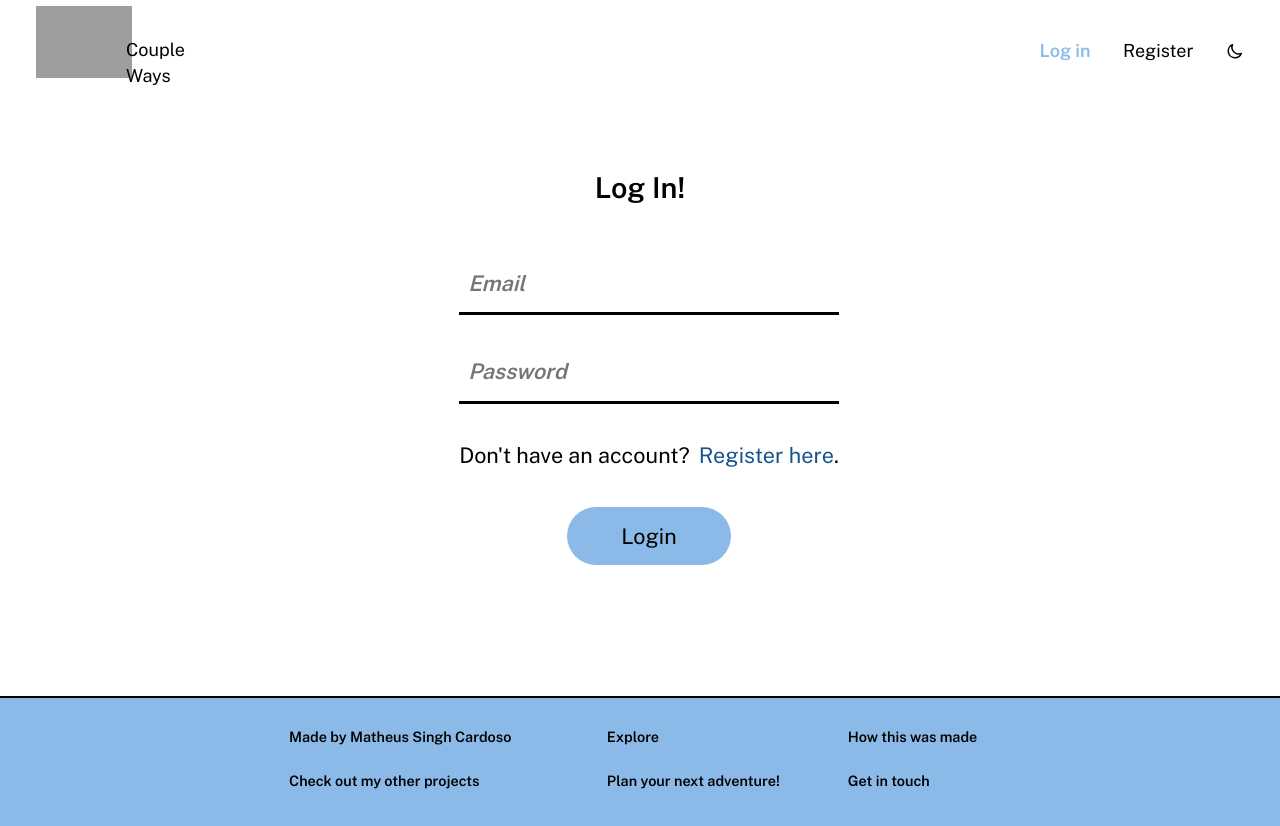
After one commit to Snapcaszz/CoupleWays, a Flask app: page /login in a window 1280 px wide. The commit adds this page. Run offline with Flask 3, Linux system fonts and the light colour scheme; some libraries are stand-ins or nearby versions; grey boxes are pictures that could not be loaded.

Commit message:
Finished implementing user authentication

```diff
--- a/couple_ways/__init__.py
+++ b/couple_ways/__init__.py
@@ -15,6 +15,7 @@ def create_app():
         "SECRET_KEY", "5B2A8DB6FB704A5A90E09E2DF2EE056F45E741CCD005644389D276C29A94F69D"
     )
     app.config["UPLOADED_PHOTOS_DEST"] = "./couple_ways/static/uploads"
+
     configure_uploads(app, photos)
 
     app.db = MongoClient(app.config["MONGODB_URI"]).get_default_database()
--- a/couple_ways/forms.py
+++ b/couple_ways/forms.py
@@ -3,8 +3,8 @@ import datetime
 from flask import current_app
 
 from flask_wtf import FlaskForm
-from wtforms import FloatField, StringField, SubmitField, TextAreaField, DateField
-from wtforms.validators import InputRequired, NumberRange, DataRequired, ValidationError
+from wtforms import FloatField, StringField, SubmitField, TextAreaField, DateField, PasswordField
+from wtforms.validators import InputRequired, NumberRange, DataRequired, ValidationError, Email, EqualTo, Length
 from flask_wtf.file import FileAllowed, FileRequired, FileField
 from couple_ways.utils.functions import youtube_url_to_embed, photos
 
@@ -119,10 +119,46 @@ class TripDeletionForm(FlaskForm):
     submit = SubmitField("Yes")
 
 class ImageUpload(FlaskForm):
-    photo = FileField("Select an image",
+    photo = FileField(label="Choose file:",
+        render_kw={'label': 'Choose file'},
         validators=[
             FileAllowed(photos, "Only images are allowed!"),
             FileRequired("File field should not be empty")
         ]
     )
     submit = SubmitField("Upload")
+
+class RegisterForm(FlaskForm):
+    email = StringField("Email", render_kw={'placeholder': 'Email'}, validators=[InputRequired(), Email()])
+
+    password = PasswordField(
+        "Password",
+        render_kw={'placeholder': 'Password'},
+        validators=[
+            InputRequired(),
+            Length(
+                min=4,
+                max=20,
+                message="Your password must be between 4 and 20 characters long.",
+            ),
+        ],
+    )
+
+    confirm_password = PasswordField(
+        "Confirm Password",
+        render_kw={'placeholder': 'Confirm Password'},
+        validators=[
+            InputRequired(),
+            EqualTo(
+                "password",
+                message="This password did not match the one in the password field.",
+            ),
+        ],
+    )
+
+    submit = SubmitField("Register")
+
+class LoginForm(FlaskForm):
+    email = StringField("Email", render_kw={'placeholder': 'Email'}, validators=[InputRequired(), Email()])
+    password = PasswordField("Password", render_kw={'placeholder': 'Password'}, validators=[InputRequired()])
+    submit = SubmitField("Login")
--- a/couple_ways/routes.py
+++ b/couple_ways/routes.py
@@ -1,4 +1,6 @@
 import uuid, os
+import functools
+
 from datetime import datetime, date, time
 from dateutil.relativedelta import relativedelta
 from couple_ways.utils.functions import months_between_dates, photos
@@ -17,15 +19,24 @@ from flask import (
     flash,
     send_from_directory,
 )
-from couple_ways.models import Trip
-from couple_ways.forms import NewTripForm, EditTripForm, HotelSimulationForm, TripDeletionForm, ImageUpload
+from couple_ways.models import Trip, User
+from couple_ways.forms import NewTripForm, EditTripForm, HotelSimulationForm, TripDeletionForm, ImageUpload, RegisterForm, LoginForm
 from dataclasses import asdict
-
+from passlib.hash import pbkdf2_sha256
 
 pages = Blueprint(
     "pages", __name__, template_folder="templates", static_folder="static",
 )
 
+def login_required(route):
+    @functools.wraps(route)
+    def route_wrapper(*args, **kwargs):
+        if session.get("email") is None:
+            return redirect(url_for(".login"))
+
+        return route(*args, **kwargs)
+
+    return route_wrapper
 
 @pages.route("/")
 def landing_page():
@@ -47,6 +58,7 @@ def toggle_theme():
 
 
 @pages.route("/add_trip", methods=["GET", "POST"])
+@login_required
 def add_trip():
     form = NewTripForm()
 
@@ -61,14 +73,21 @@ def add_trip():
         )
 
         current_app.db.trips.insert_one(asdict(trip))
+        current_app.db.user.update_one(
+            {"_id": session["user_id"]}, {"$push": {"trips": trip._id}}
+        )
         return redirect(url_for(".my_trips"))
 
     return render_template("add_trip.html", title="Couple Ways - Add Trip", form=form)
 
 
 @pages.route("/my_trips")
+@login_required
 def my_trips():
-    trip_data = current_app.db.trips.find({})
+    user_data = current_app.db.user.find_one({"email": session["email"]})
+    user = User(**user_data)
+
+    trip_data = current_app.db.trips.find({"_id": {"$in": user.trips}})
     trips = [Trip(**trip) for trip in trip_data]
     for trip in trips:
         trip.start_date = trip.start_date.date().strftime("%d %b %Y")
@@ -80,6 +99,7 @@ def my_trips():
 
 
 @pages.get("/trip/<string:_id>/rate")
+@login_required
 def rate_trip(_id):
     rating = int(request.args.get("rating"))
     try:
@@ -96,6 +116,7 @@ def rate_trip(_id):
 
 
 @pages.get("/trip/<string:_id>/rate/this")
+@login_required
 def rate_this_trip(_id):
     rating = int(request.args.get("rating"))
     try:
@@ -173,6 +194,7 @@ def trip(_id: str):
 
 
 @pages.route("/edit_trip/<string:_id>", methods=["GET", "POST"])
+@login_required
 def edit_trip(_id):
     trip = Trip(**current_app.db.trips.find_one({"_id": _id}))
     form = EditTripForm(obj=trip)
@@ -192,10 +214,11 @@ def edit_trip(_id):
         current_app.db.trips.update_one({"_id": trip._id}, {"$set": asdict(trip)})
         return redirect(url_for(".trip", _id=trip._id))
 
-    return render_template("edit_trip.html", title="Couple Ways - Edit Trip", form=form, image_url=image_url)
+    return render_template("edit_trip.html", title="Couple Ways - Edit Trip", form=form)
 
 
 @pages.route("/simulate_trip/<string:_id>", methods=["GET", "POST"])
+@login_required
 def simulate_trip(_id):
     trip = Trip(**current_app.db.trips.find_one({"_id": _id}))
     form = HotelSimulationForm()
@@ -223,6 +246,7 @@ def simulate_trip(_id):
 
 
 @pages.route("/delete/trip/<string:_id>", methods=["GET", "POST"])
+@login_required
 def delete_trip(_id):
     trip = Trip(**current_app.db.trips.find_one({"_id": _id}))
     form = TripDeletionForm()
@@ -250,6 +274,7 @@ def delete_trip(_id):
     return render_template("delete_trip_confirmation.html", form=form, trip=trip, title="Couple Ways - Delete Trip")
 
 @pages.route("/upload/image/<string:_id>", methods=["GET", "POST"])
+@login_required
 def upload_image(_id):
     trip = Trip(**current_app.db.trips.find_one({"_id": _id}))
     form = ImageUpload()
@@ -270,3 +295,58 @@ def upload_image(_id):
         return redirect(url_for('.trip', _id=trip._id))
 
     return render_template("upload_image.html", title="Couple Ways - upload trip image", form=form, trip=trip)
+
+@pages.route("/register", methods=["GET", "POST"])
+def register():
+    if session.get("email"):
+        return redirect(url_for(".my_trips"))
+
+    form=RegisterForm()
+
+    if form.validate_on_submit():
+        user = User(
+            _id=uuid.uuid4().hex,
+            email=form.email.data,
+            password=pbkdf2_sha256.hash(form.password.data),
+        )
+
+        current_app.db.user.insert_one(asdict(user))
+
+        flash("User registered successfully", "success")
+
+        return redirect(url_for(".login"))
+
+    return render_template("register.html", form=form, title="Couple Ways - Register")
+
+@pages.route("/login", methods=["GET", "POST"])
+def login():
+    if session.get("email"):
+        return redirect(url_for(".my_trips"))
+
+    form=LoginForm()
+
+    if form.validate_on_submit():
+        user_data = current_app.db.user.find_one({"email": form.email.data})
+        if not user_data:
+            flash("Login credentials not correct", category="danger")
+            return redirect(url_for(".login"))
+
+        user = User(**user_data)
+
+        if user and pbkdf2_sha256.verify(form.password.data, user.password):
+            session["user_id"] = user._id
+            session["email"] = user.email
+
+            return redirect(url_for(".my_trips"))
+
+        flash("Login credentials not correct", category="danger")
+
+    return render_template("login.html", title="Couple Ways - Login", form=form)
+
+@pages.route("/logout")
+def logout():
+    current_theme = session.get("theme")
+    session.clear()
+    session["theme"] = current_theme
+
+    return redirect(url_for(".login"))
--- /dev/null
+++ b/couple_ways/static/css/forms.css
@@ -0,0 +1,76 @@
+.form__title--credentials {
+    margin-bottom: 0;
+}
+
+.form--credentials {
+    margin: 0 auto;
+    max-width: 30rem;
+    font-size: 1.2rem;
+
+    background: var(--background-color);
+}
+
+.form__container--credentials {
+    padding: 2.5rem 1.5rem 1.5rem 1.5rem;
+}
+
+@media screen and (min-width: 24.75em) {
+    .form__container--credentials {
+        padding-left: 2rem;
+    }
+}
+
+@media screen and (min-width: 30em) {
+    .form__container--credentials{
+        padding-left: 2.5rem;
+    }
+}
+
+.form__group--credentials {
+    display: flex;
+    flex-direction: column;
+    margin-bottom: 1.5rem;
+}
+
+.form__field--credentials {
+    outline: none;
+    border: none;
+
+    border-bottom: 3px solid var(--text-dark);
+    font-size: inherit;
+    font-family: inherit;
+
+    padding: 0.75rem 0.5rem;
+    background: var(--background-color);
+    font-weight: bold;
+    font-style: italic;
+    color: var(--text-dark);
+}
+
+.button--form {
+    margin: 2rem auto 0 auto;
+    padding: 0.75rem 3rem;
+    border: none;
+}
+
+.form__link {
+    margin-left: 0.5rem;
+    text-decoration: none;
+    color: var(--accent-color-2);
+}
+
+.form__link:hover {
+    text-decoration: underline;
+}
+
+.form__small--credentials {
+    display: flex;
+    margin-top: 2rem;
+}
+
+.form__flash--danger {
+    display: flex;
+    margin: 0 auto;
+    margin-top: 1rem;
+    font-size: 1rem;
+}
--- a/couple_ways/static/css/main.css
+++ b/couple_ways/static/css/main.css
@@ -10,6 +10,7 @@
   --button-accent: #acd4fc;
   --hover-color: #8CBAE8;
   --accent-color-2: #18538d;
+  --accent-color-3: #8CBAE8;
   --tag-color: #e5e5e5;
   --fill-color: #ffd02a;
 
@@ -177,7 +179,7 @@ body {
 
 .nav__link--active {
   font-weight: bold;
-  color: var(--accent-color);
+  color: var(--accent-color-3);
   transition: all 0.2s ease-in-out;
 }
 
--- a/couple_ways/static/css/trip.css
+++ b/couple_ways/static/css/trip.css
@@ -134,7 +134,7 @@
 }
 
 .hotel__description {
-    padding: 1rem;
+    padding: 0.5rem;
     font-style: italic;
 }
 
@@ -142,7 +142,9 @@
     margin-bottom: 1.5rem;
 }
 
-.sim__meta {
+.sim__meta--description {
+    display: flex;
+    flex-direction: column;
     margin-left: 6rem;
     margin-right: 6rem;
 }
--- a/couple_ways/templates/layout.html
+++ b/couple_ways/templates/layout.html
@@ -16,7 +16,7 @@
     </head>
 
     <body>
-        {{ nav_bar("matheus.scep@gmail.com", session.get("theme")) }}
+        {{ nav_bar(session.get("email"), session.get("theme")) }}
         <main class="main">
             {% block main_content %} {% endblock %}
         </main>
--- /dev/null
+++ b/couple_ways/templates/login.html
@@ -0,0 +1,48 @@
+{% from "macros/fields.html" import render_text_field %}
+
+{% extends "layout.html" %}
+
+{%- block head_content %}
+    <link rel="stylesheet" href="{{ url_for('static', filename='css/forms.css') }}" />
+{% endblock %}
+
+{% block main_content %}
+<div class="form__block">
+    <h1 class="form__title form__title--credentials">Log In!</h1>
+    <form name="register" method="post" novalidate class="form--credentials">
+        {% with messages = get_flashed_messages(with_categories=true) %}
+            {%- for category, message in messages %}
+                <span class="form__flash form__flash--{{category}}"> {{ message }}</span>
+            {% endfor %}
+        {% endwith %}
+
+        <div class="form__container--credentials">
+            {{ form.hidden_tag() }}
+
+            <div class="form__group--credentials">
+                {{ form.email(class_="form__field--credentials") }}
+
+                {%- for error in form.email.errors %}
+                    <span class="form__error">*{{ error }}</span>
+                {% endfor %}
+            </div>
+
+            <div class="form__group--credentials">
+                {{ form.password(class_="form__field--credentials") }}
+
+                {%- for error in form.password.errors %}
+                    <span class="form__error">*{{ error }}</span>
+                {% endfor %}
+            </div>
+
+            <span class="form__small--credentials">
+                Don't have an account? <a href="{{ url_for('pages.register') }}" class="form__link">Register here</a>.
+            </span>
+
+            <div>
+                {{ form.submit(class_="button button--form") }}
+            </div>
+        </div>
+    </form>
+</div>
+{% endblock %}
--- a/couple_ways/templates/macros/nav.html
+++ b/couple_ways/templates/macros/nav.html
@@ -8,13 +8,13 @@
         </a>
         <nav class="nav">
             {% if not email %}
-                <a class="nav__link {{ 'nav__link--active' if request.path == '#' }}" href="#">Log in</a>
-                <a class="nav__link {{ 'nav__link--active' if request.path == '#' }}" href="#">Register</a>
+                <a class="nav__link {{ 'nav__link--active' if request.path == url_for('pages.login') }}" href="{{ url_for('pages.login') }}">Log in</a>
+                <a class="nav__link {{ 'nav__link--active' if request.path == url_for('pages.register') }}" href="{{ url_for('pages.register') }}">Register</a>
             {% else %}
                 <a class="nav__link {{ 'nav__link--active' if request.path == url_for('pages.my_trips') }}" href="{{ url_for('pages.my_trips') }}">My Trips</a>
                 <!--<a class="nav__link {{ 'nav__link--active' if request.path == '#' }}" href="#">Map Discovery</a>-->
                 <!--<a class="nav__link {{ 'nav__link--active' if request.path == '#' }}" href="#">AI Travel Guide</a>-->
-                <a class="nav__link" href="#">Log out</a>
+                <a class="nav__link" href="{{ url_for('pages.logout') }}">Log out</a>
             {% endif %}
             <a class="nav__link" href="{{ url_for('pages.toggle_theme', current_page= request.path) }}">
                 <span class="theme--selection">
--- a/couple_ways/templates/trip.html
+++ b/couple_ways/templates/trip.html
@@ -90,7 +90,7 @@
             </div>
         </div>
         {% if trip.hotel_description %}
-        <div class="trip__meta sim__meta">
+        <div class="trip__meta sim__meta--description">
             {% for line in trip.hotel_description %}
                 <p class="itinerary_line hotel__description">{{ line }}</p>
             {% endfor %}
```
Also changed, not shown: other parts of couple_ways/static/css/main.css (+30 -1 lines), couple_ways/models.py (+7 -1 lines), couple_ways/templates/register.html (added, +56 -0 lines), couple_ways/templates/upload_image.html (+6 -3 lines), couple_ways/utils/functions.py (+0 -7 lines).
